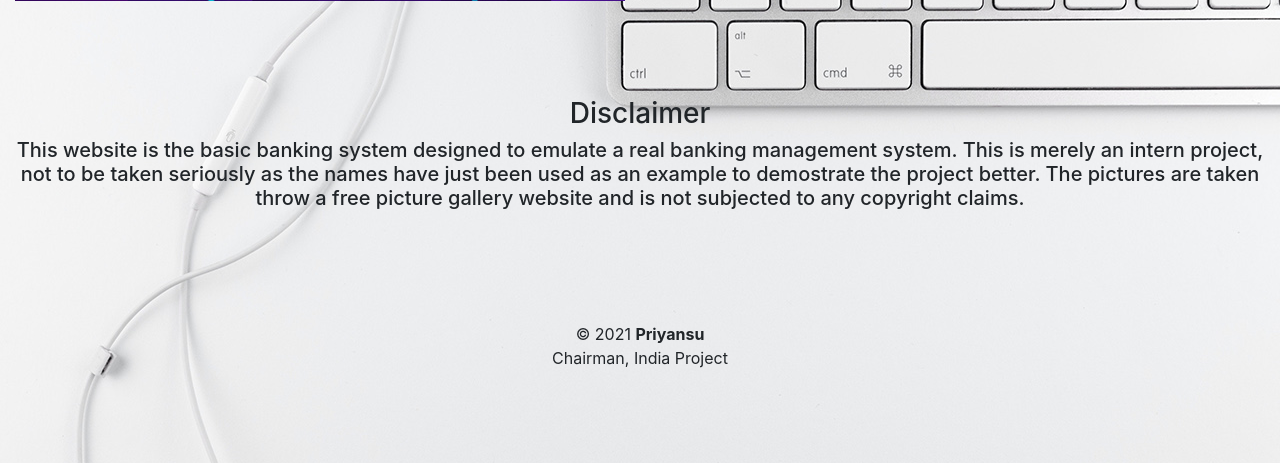
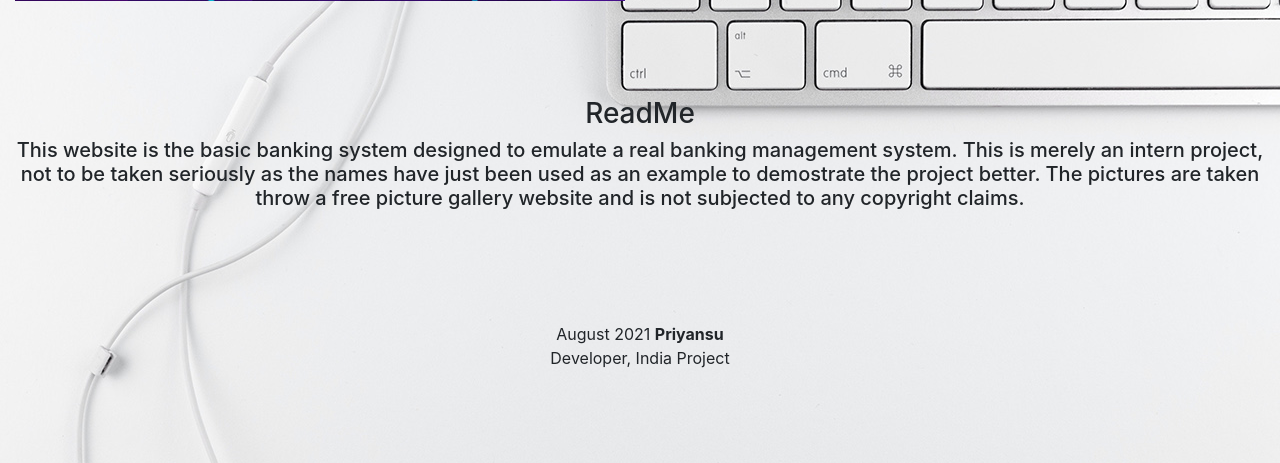
Before and after one commit to Kraken-ops/basicbanking, a PHP site: page / in a window 1280 px wide. Shown: the part 1133-1596 px from the top of the page. Run offline with PHP 8.4, Linux system fonts and the light colour scheme.

Commit message:
text changes

```diff
--- a/customers.php
+++ b/customers.php
@@ -98,7 +98,7 @@
             </div>
          </div>
          <footer class="text-center mt-5 py-2">
-            <p>&copy 2021 <b>Priyansu</b> <br>India Project</p>
+            <p>August 2021 <b>Priyansu</b> <br>India Project</p>
         </footer>
          <script src="https://code.jquery.com/jquery-3.5.1.slim.min.js" integrity="sha384-DfXdz2htPH0lsSSs5nCTpuj/zy4C+OGpamoFVy38MVBnE+IbbVYUew+OrCXaRkfj" crossorigin="anonymous"></script>
 <script src="https://cdn.jsdelivr.net/npm/bootstrap@4.5.3/dist/js/bootstrap.bundle.min.js" integrity="sha384-ho+j7jyWK8fNQe+A12Hb8AhRq26LrZ/JpcUGGOn+Y7RsweNrtN/tE3MoK7ZeZDyx" crossorigin="anonymous"></script>
--- a/index.php
+++ b/index.php
@@ -113,7 +113,7 @@
 </section>
 <section class= "my-5">
 <div class="py-5">
- <h3 class="text-center" >Disclaimer</h3>
+ <h3 class="text-center" >ReadMe</h3>
  <h5 class="text-center" >  This website is the basic banking system designed to emulate a real banking management system.
 
     This is merely an intern project, not to be taken seriously as the names have just been used as an example to demostrate the project better. The pictures are taken throw a free picture gallery website and is not subjected to any copyright claims. </h5>
@@ -122,7 +122,7 @@
 
 
 <footer class="text-center mt-2 py-5">
-        <p>&copy 2021  <b>Priyansu</b> </br>Chairman, India Project</p>
+        <p>August 2021  <b>Priyansu</b> </br>Developer, India Project</p>
 
       </footer>
 
--- a/selecteduserdetail.php
+++ b/selecteduserdetail.php
@@ -205,7 +205,7 @@ if(isset($_POST['submit']))
         </form>
     </div>
     <footer class="text-center mt-5 py-2">
-            <p>&copy 2021 <b>Priyansu</b> <br> India Poject</p>
+            <p>August 2021 <b>Priyansu</b> <br> India Project</p>
     </footer>
 <script src="https://code.jquery.com/jquery-3.5.1.slim.min.js" integrity="sha384-DfXdz2htPH0lsSSs5nCTpuj/zy4C+OGpamoFVy38MVBnE+IbbVYUew+OrCXaRkfj" crossorigin="anonymous"></script>
 <script src="https://cdn.jsdelivr.net/npm/bootstrap@4.5.3/dist/js/bootstrap.bundle.min.js" integrity="sha384-ho+j7jyWK8fNQe+A12Hb8AhRq26LrZ/JpcUGGOn+Y7RsweNrtN/tE3MoK7ZeZDyx" crossorigin="anonymous"></script>
--- a/transactions.php
+++ b/transactions.php
@@ -88,7 +88,7 @@
     </div>
 </div>
 <footer class="text-center mt-5 py-5"
-            <p>&copy 2021 <b>Priyansu</b> <br> India Project</p>
+            <p>August 2021 <b>Priyansu</b> <br> India Project</p>
 </footer>
 <script src="https://code.jquery.com/jquery-3.5.1.slim.min.js" integrity="sha384-DfXdz2htPH0lsSSs5nCTpuj/zy4C+OGpamoFVy38MVBnE+IbbVYUew+OrCXaRkfj" crossorigin="anonymous"></script>
 <script src="https://cdn.jsdelivr.net/npm/bootstrap@4.5.3/dist/js/bootstrap.bundle.min.js" integrity="sha384-ho+j7jyWK8fNQe+A12Hb8AhRq26LrZ/JpcUGGOn+Y7RsweNrtN/tE3MoK7ZeZDyx" crossorigin="anonymous"></script>
```
